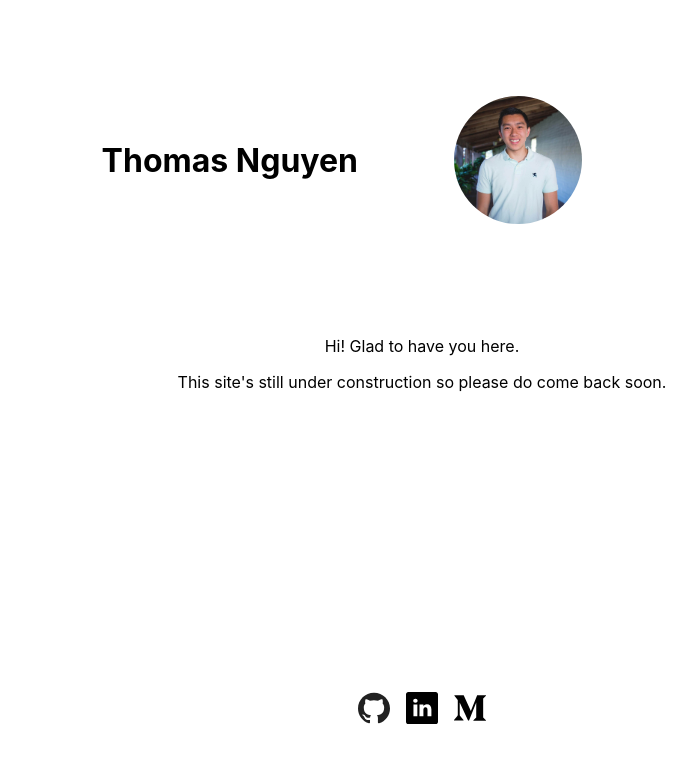
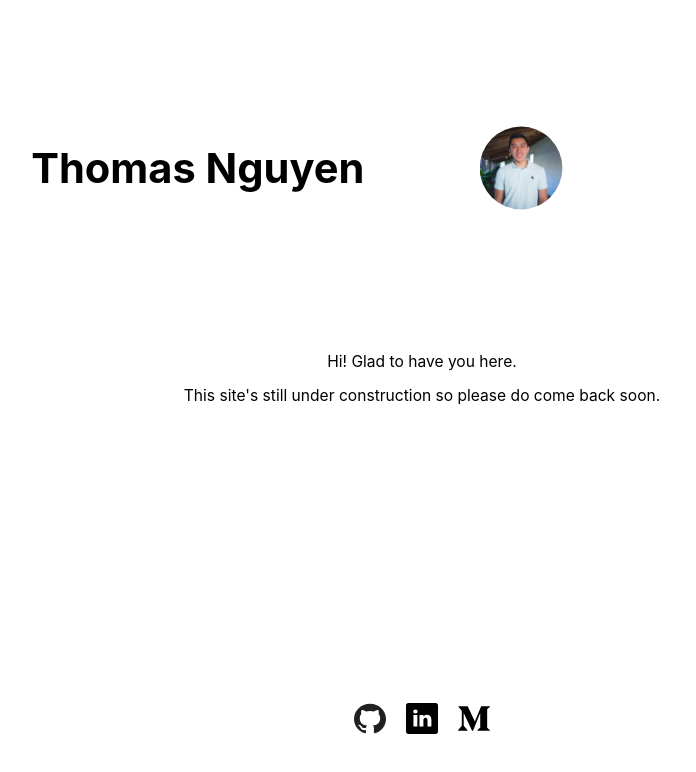
Before and after one commit to thomasvn/thomasvn.dev, a React (Create React App) app: page / in a window 1280 px wide. Shown: the top 772 px of the page, without its empty margins (218-914 px from the left). Built offline with nearby package versions, Linux system fonts and the light colour scheme.

Commit message:
Font size adjustment

```diff
--- a/src/App.css
+++ b/src/App.css
@@ -1,4 +1,8 @@
 /* App */
+html {
+  font-size: calc(0.5em + 1vw);
+}
+
 .App {
   text-align: center;
   animation: fadein 4s;
@@ -9,22 +13,27 @@
 .banner {
   display: grid;
   grid-template-columns: 1fr 1fr;
-  grid-auto-rows: 20em;
+  grid-auto-rows: 10em;
+  padding: 5%;
 }
 
 .title {
   align-self: center;
   justify-self: right;
-  padding: 2em;
+  padding: 10%;
 }
 
 .portrait {
   align-self: center;
   justify-self: left;
-  padding: 2em;
+  padding: 10%;
   border-radius: 50%;
   max-width: 40%;
   max-height: 40%;
+}
+
+.AboutMe p {
+  font-size: 0.75em;
 }
 
 
@@ -36,8 +45,8 @@ footer {
 }
 
 .logo {
-  width: 2em;
-  padding: 2em 0.5em;
+  width: 1.5em;
+  padding: 1em 0.5em;
 }
 
 
```
